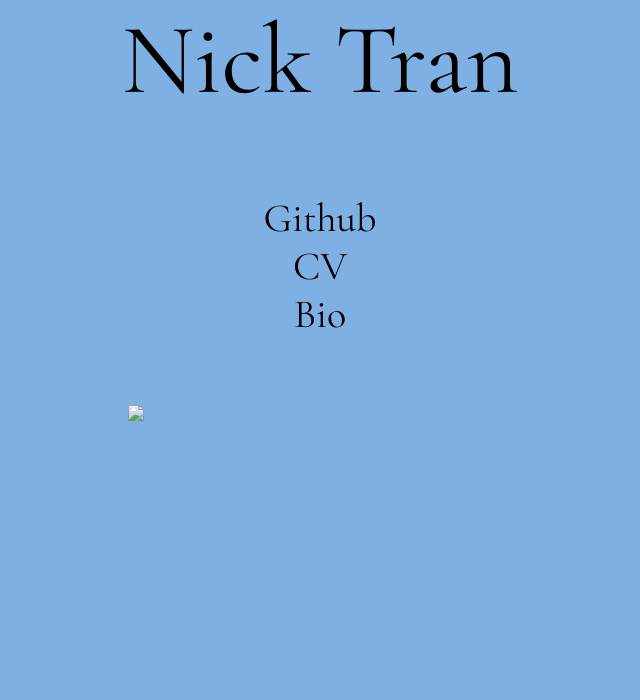
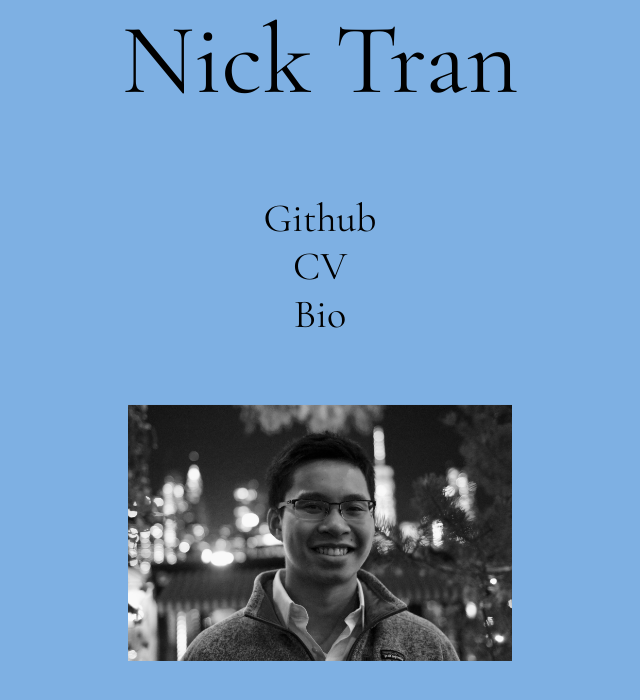
Before and after one commit to trannolis/trannolis, a plain HTML site: page index.html in a window 1280 px wide. Shown: the whole page, without its empty margins (320-960 px from the left). Drawn offline with nearby package versions, Linux system fonts and the light colour scheme.

Commit message:
Update index.html

```diff
--- a/index.html
+++ b/index.html
@@ -133,7 +133,7 @@
   <button id="button_1" class="gwd-button-1y92">CV</button>
   <button id="button_2" class="gwd-button-xm7t">Bio</button>
   <button id="button_3" class="gwd-button-26ei" onclick="location.href='https://github.com/trannolis'">Github</button>
-  <img src="assets/nick tran pic.jpg" class="gwd-img-ksla">
+  <img src="nick tran pic.jpg" class="gwd-img-ksla">
 </body>
 
 </html>
```
